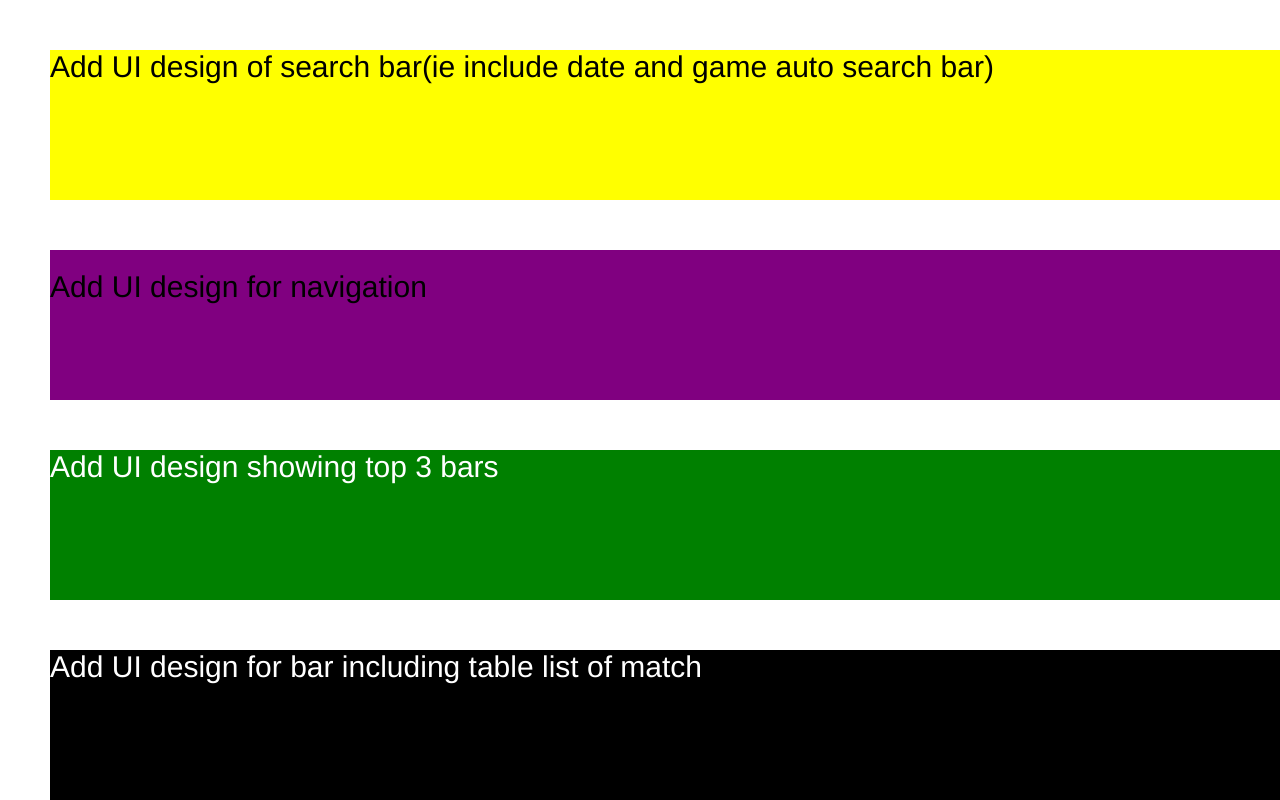
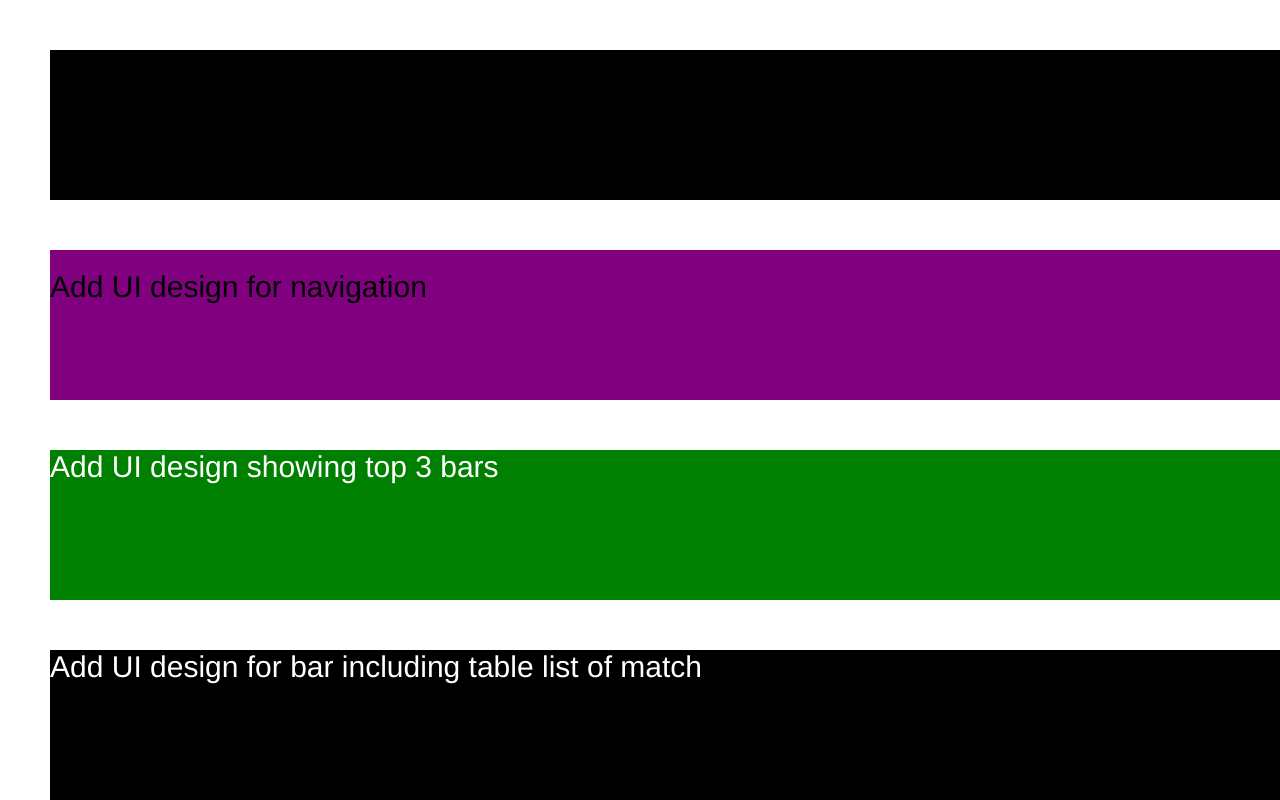
Before and after one commit to basa567/sportsbar_frontend, a React (Create React App) app: page / in a window 1280 px wide. Shown: the top 800 px of the page. Built offline with nearby package versions, Linux system fonts and the light colour scheme; the HTML template or start-up script is replaced by a standard one.

Commit message:
update style.css

```diff
--- a/src/assests/style.css
+++ b/src/assests/style.css
@@ -22,6 +22,6 @@
     color:black;
 }
 .search{
-    background:yellow;
+    background:black;
     color:black;
 }
```
